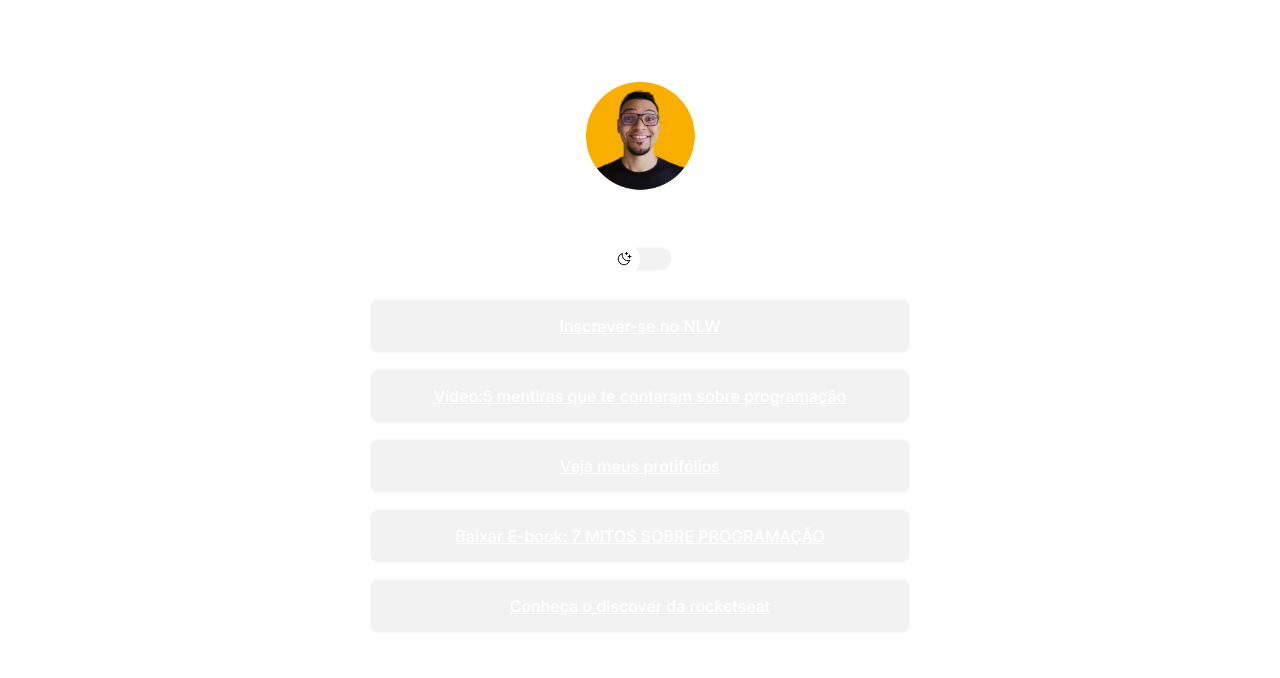
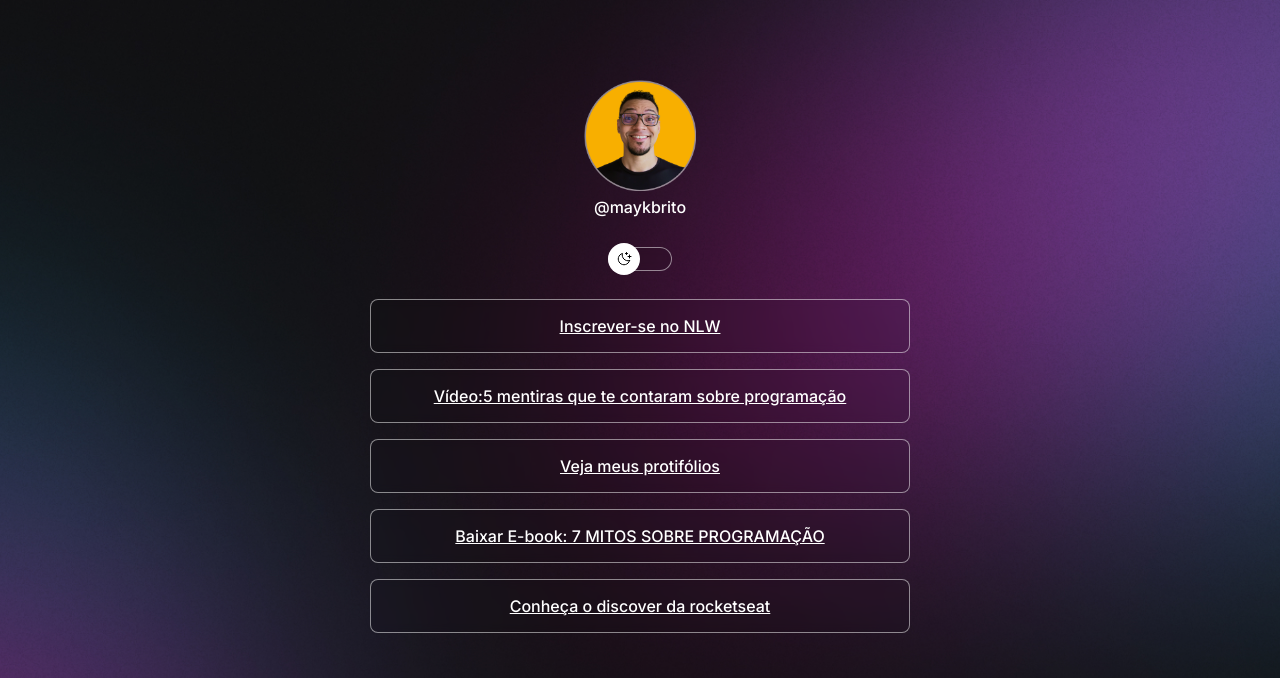
Before and after one commit to pedroVicto/projeto, a plain HTML site: page index.html in a window 1280 px wide. Shown: the top 678 px of the page. Drawn offline with nearby package versions, Linux system fonts and the light colour scheme.

Commit message:
Update style.css

```diff
--- a/style.css
+++ b/style.css
@@ -163,10 +163,10 @@ footer {
 /*media queires */
 @media (min-width: 700px) {
   :root{
-    --bg-url: url(./assets./bg-desktop.jpg)
+    --bg-url: url(./assets/bg-desktop.jpg)
   }
 
   .light {
-    --bg-url: url(./assets./bg-desktop-light.jpg)
+    --bg-url: url(./assets/bg-desktop-light.jpg)
   }
 }
```
